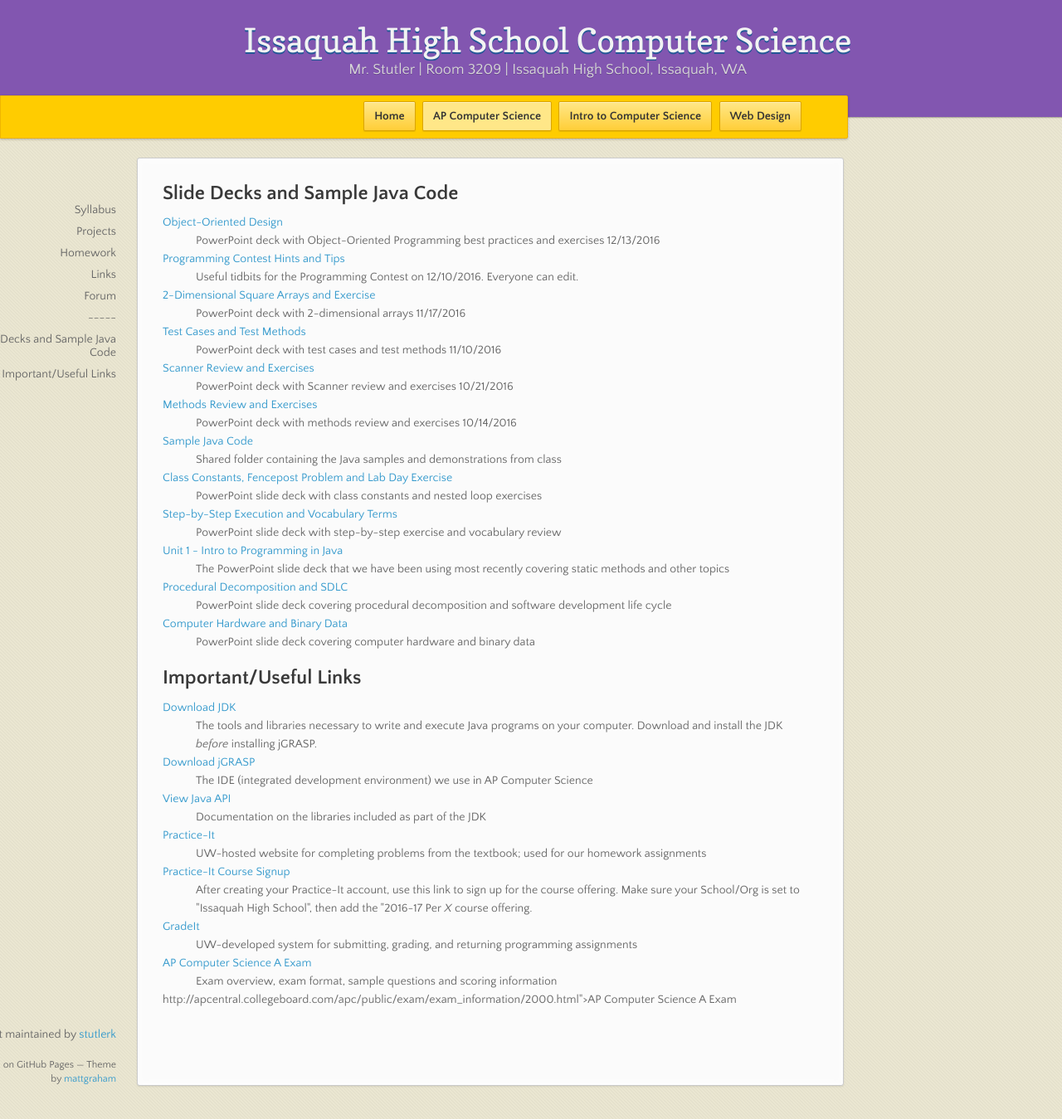
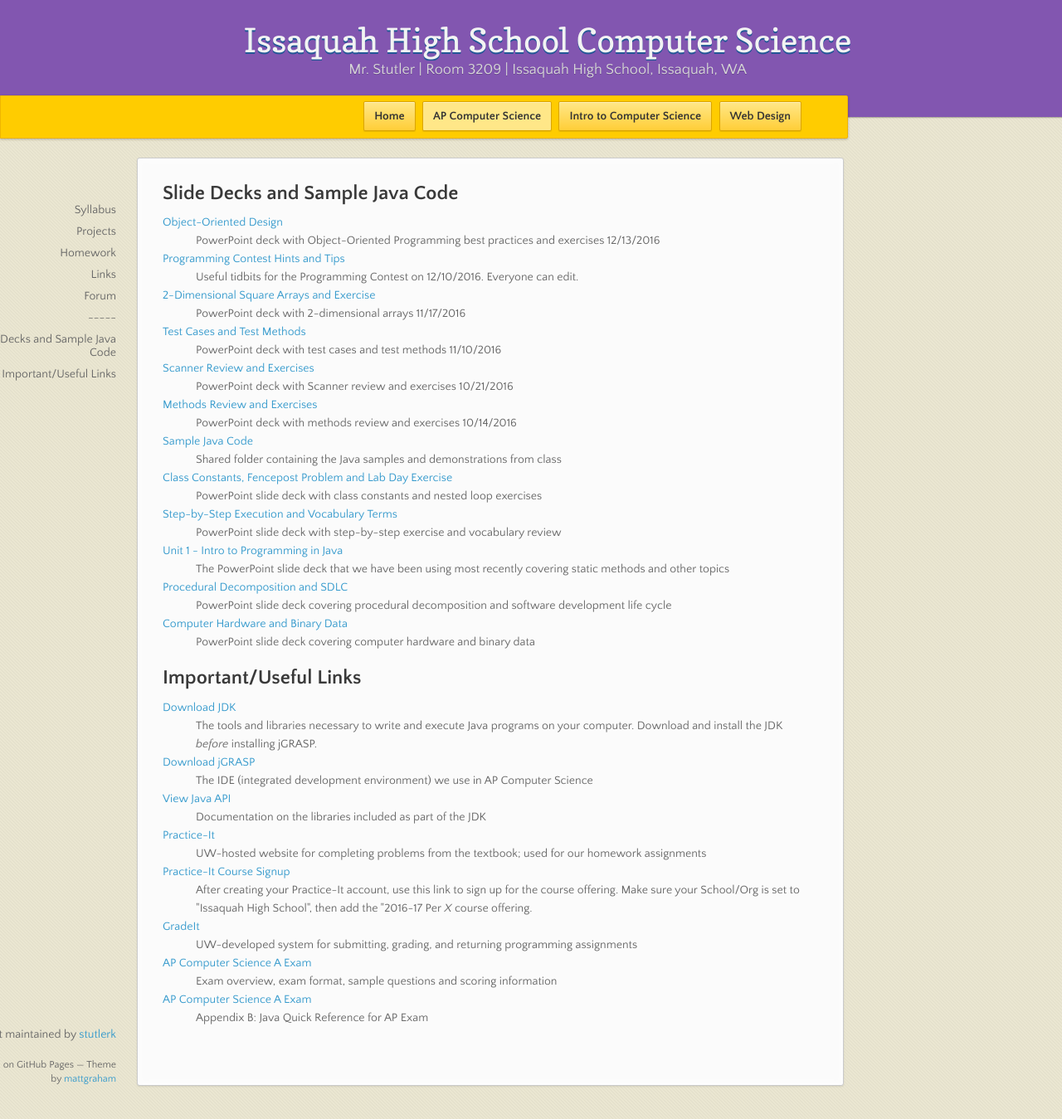
Before and after one commit to stutlerk/ihs-website, a Jekyll site: the page built from _apcs/links.html, in a window 1280 px wide and 1349 px high. Shown: the whole window at 83% size. Built offline with Jekyll 4.4.1, drawn with Linux system fonts in a browser that asks for light colours; nearby versions of some CDN libraries.

Commit message:
Update links.html

```diff
--- a/_apcs/links.html
+++ b/_apcs/links.html
@@ -66,8 +66,8 @@
     <dt><a href="http://apcentral.collegeboard.com/apc/public/exam/exam_information/2000.html">AP Computer Science A Exam</a></dt>
     <dd>Exam overview, exam format, sample questions and scoring information</dd>
 
-    http://apcentral.collegeboard.com/apc/public/exam/exam_information/2000.html">AP Computer Science A Exam</a></dt>
-
+    <dt><a href="http://apcentral.collegeboard.com/apc/public/exam/exam_information/2000.html">AP Computer Science A Exam</a></dt>
+    <dd>Appendix B: Java Quick Reference for AP Exam</dd>
     <!-- Not ready yet as of 9/19/2016. Vinny will let me know when it's ready.
     <dt><a href="http://checkmycode.azurewebsites.net/">CheckMyCode</a></dt>
     <dd>Site with built-in Java IDE and resources for introductory computer science students</dd>
```
